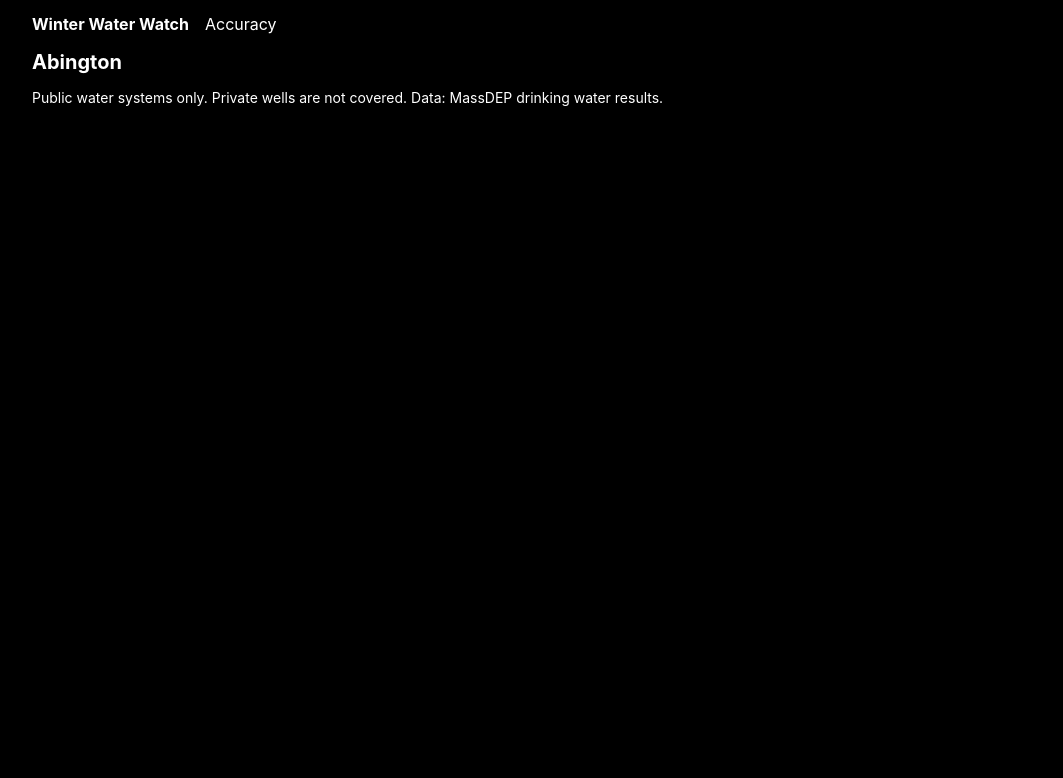
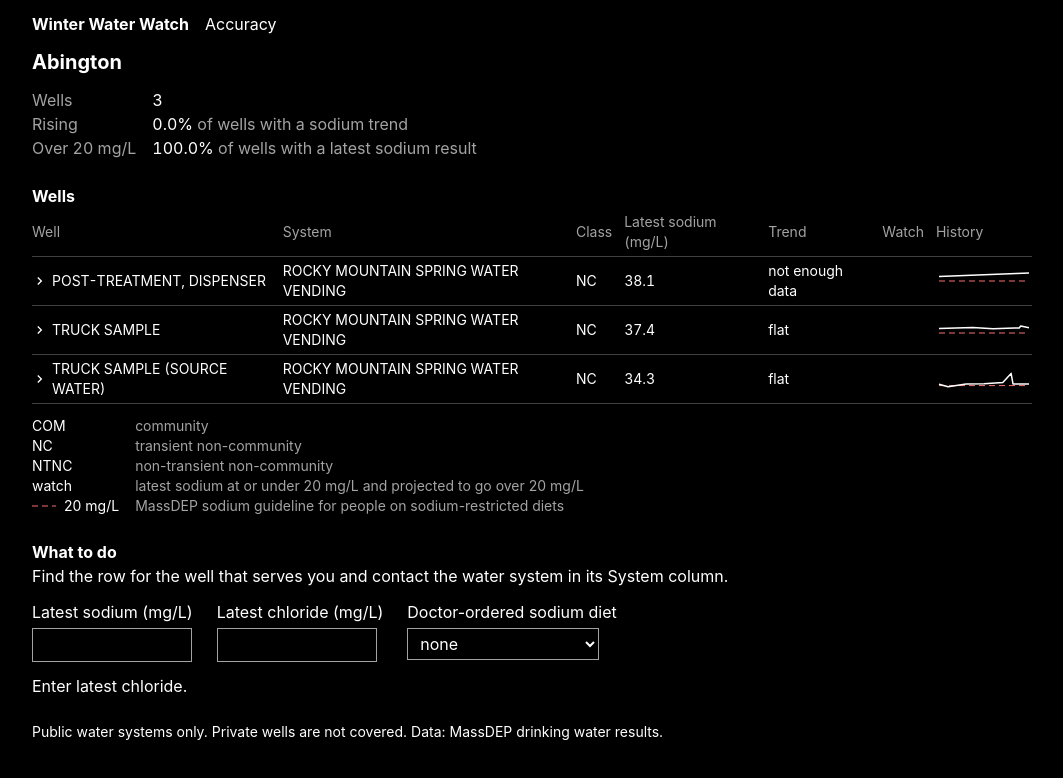
Before and after one commit to mohak34/frostline, a SvelteKit app in the folder site/: page /town/abington in a window 1280 px wide. Shown: the top 778 px of the page, without its empty margins (108-1171 px from the left). Built offline with nearby package versions, Linux system fonts and the light colour scheme.

Commit message:
feat(site): add town page with well table and checker

```diff
--- /dev/null
+++ b/site/src/lib/Checker.svelte
@@ -0,0 +1,57 @@
+<!--
+	MassDOT_Checker, inside the town page's Action_Box. The result is computed in the browser
+	from the three inputs on every change; there is no form, no submit, and no request.
+-->
+<script lang="ts">
+	import { DIETS, evaluate, parseAmount, resultText, type Diet } from '#lib/massdot.js';
+
+	type Amount = ReturnType<typeof parseAmount>;
+
+	const FIELDS = [
+		{ key: 'sodium', id: 'checker-sodium', label: 'Latest sodium (mg/L)' },
+		{ key: 'chloride', id: 'checker-chloride', label: 'Latest chloride (mg/L)' }
+	] as const;
+
+	let amounts: Record<(typeof FIELDS)[number]['key'], Amount> = $state({
+		sodium: null,
+		chloride: null
+	});
+	let diet: Diet = $state('none');
+
+	// An invalid entry counts as empty (Req 12.11).
+	const num = (a: Amount): number | null => (a === 'invalid' ? null : a);
+	const result = $derived(evaluate(num(amounts.sodium), num(amounts.chloride), diet));
+</script>
+
+<div class="flex flex-wrap gap-x-6 gap-y-3">
+	{#each FIELDS as f (f.key)}
+		{@const invalid = amounts[f.key] === 'invalid'}
+		<div class="flex flex-col gap-1">
+			<label for={f.id}>{f.label}</label>
+			<input
+				id={f.id}
+				type="number"
+				step="any"
+				min="0"
+				inputmode="decimal"
+				class="w-40 border border-dim bg-black px-2 py-1 tabular-nums"
+				aria-invalid={invalid ? 'true' : undefined}
+				aria-describedby={invalid ? `${f.id}-error` : undefined}
+				oninput={(e) =>
+					(amounts[f.key] = parseAmount(e.currentTarget.value, e.currentTarget.validity.badInput))}
+			/>
+			{#if invalid}
+				<p id="{f.id}-error" class="text-sm">Enter a number 0 or greater</p>
+			{/if}
+		</div>
+	{/each}
+	<div class="flex flex-col gap-1">
+		<label for="checker-diet">Doctor-ordered sodium diet</label>
+		<select id="checker-diet" class="w-48 border border-dim bg-black px-2 py-1" bind:value={diet}>
+			{#each DIETS as d (d.value)}
+				<option value={d.value}>{d.label}</option>
+			{/each}
+		</select>
+	</div>
+</div>
+<p role="status" class="mt-3">{resultText(result)}</p>
--- /dev/null
+++ b/site/src/lib/WellRow.svelte
@@ -0,0 +1,88 @@
+<!--
+	One Well_Table row plus the detail row that holds its Detail_Chart. Use inside a <tbody>,
+	with index unique per table: it forms the detail row id that aria-controls points at.
+-->
+<script lang="ts">
+	import Chart from '#lib/Chart.svelte';
+	import { STROKE, type Chemical } from '#lib/chart.js';
+	import { mgl, trendLabel } from '#lib/format.js';
+	import type { Series, Well } from '#lib/types.js';
+
+	let { well, index }: { well: Well; index: number } = $props();
+
+	let open = $state(false);
+
+	const detailId = $derived(`well-${index}-chart`);
+	const legend = $derived<{ chemical: Chemical; name: string; series: Series }[]>([
+		{ chemical: 'sodium', name: 'Sodium', series: well.sodium },
+		{ chemical: 'chloride', name: 'Chloride', series: well.chloride }
+	]);
+</script>
+
+<!--
+	The button has no handler: its click, and the click that Enter or Space fires on it,
+	bubbles here once, so every activation toggles exactly once.
+-->
+<!-- svelte-ignore a11y_click_events_have_key_events a11y_no_noninteractive_element_interactions -->
+<tr class="cursor-pointer border-b border-[#404040]" onclick={() => (open = !open)}>
+	<td class="py-1 pr-3">
+		<button
+			type="button"
+			class="flex cursor-pointer items-center gap-1 text-left"
+			aria-expanded={open}
+			aria-controls={detailId}
+		>
+			<svg
+				aria-hidden="true"
+				class={['shrink-0', open && 'rotate-90']}
+				viewBox="0 -960 960 960"
+				width="16"
+				height="16"
+				fill="currentColor"
+			>
+				<path d="M504-480 320-664l56-56 240 240-240 240-56-56 184-184Z" />
+			</svg>
+			{well.name}
+		</button>
+	</td>
+	<td class="py-1 pr-3">{well.system}</td>
+	<td class="py-1 pr-3">{well.class}</td>
+	<td class="py-1 pr-3">{mgl(well.sodium.latest)}</td>
+	<td class="py-1 pr-3">{trendLabel(well.sodium.trend)}</td>
+	<td class="py-1 pr-3">{well.sodium.watch ? 'watch' : ''}</td>
+	<td class="py-1">
+		<Chart variant="spark" series={[{ chemical: 'sodium', samples: well.sodium.samples }]} />
+	</td>
+</tr>
+<tr id={detailId} class="border-b border-[#404040]" hidden={!open}>
+	<td colspan="7" class="py-2">
+		{#if open}
+			<Chart
+				variant="detail"
+				series={legend.map(({ chemical, series }) => ({ chemical, samples: series.samples }))}
+			/>
+			<ul>
+				{#each legend as { chemical, name, series } (chemical)}
+					<li class="flex items-center gap-2">
+						<svg aria-hidden="true" width="24" height="8" viewBox="0 0 24 8">
+							<line
+								x1="0"
+								x2="24"
+								y1="4"
+								y2="4"
+								stroke={STROKE[chemical].color}
+								stroke-dasharray={STROKE[chemical].dash}
+								stroke-width="1.5"
+							/>
+						</svg>
+						{#if series.samples.length > 0}
+							{name} latest {mgl(series.latest)} mg/L, {trendLabel(series.trend)}
+						{:else}
+							{name}: no {chemical} data
+						{/if}
+					</li>
+				{/each}
+			</ul>
+		{/if}
+	</td>
+</tr>
--- a/site/src/routes/town/[slug]/+page.svelte
+++ b/site/src/routes/town/[slug]/+page.svelte
@@ -1,9 +1,20 @@
 <script lang="ts">
-	import { titleCase } from '#lib/format.js';
+	import Checker from '#lib/Checker.svelte';
+	import WellRow from '#lib/WellRow.svelte';
+	import { STROKE } from '#lib/chart.js';
+	import { count, pct, titleCase } from '#lib/format.js';
 	import type { PageProps } from './$types';
 
 	let { data }: PageProps = $props();
-	const name = $derived(titleCase(data.town.name));
+	const town = $derived(data.town);
+	const name = $derived(titleCase(town.name));
+
+	const HEADERS = ['Well', 'System', 'Class', 'Latest sodium (mg/L)', 'Trend', 'Watch', 'History'];
+	const CLASSES = [
+		['COM', 'community'],
+		['NC', 'transient non-community'],
+		['NTNC', 'non-transient non-community']
+	] as const;
 </script>
 
 <svelte:head>
@@ -11,3 +22,62 @@
 </svelte:head>
 
 <h1 class="text-xl font-bold">{name}</h1>
+
+<dl class="grid grid-cols-[auto_1fr] gap-x-4 py-3 tabular-nums">
+	<dt class="text-dim">Wells</dt>
+	<dd>{count(town.wells)}</dd>
+	<dt class="text-dim">Rising</dt>
+	<dd>{pct(town.pct_rising)} <span class="text-dim">of wells with a sodium trend</span></dd>
+	<dt class="text-dim">Over 20 mg/L</dt>
+	<dd>{pct(town.pct_over_20)} <span class="text-dim">of wells with a latest sodium result</span></dd>
+</dl>
+
+<section class="py-3">
+	<h2 class="font-bold">Wells</h2>
+	<div class="overflow-x-auto">
+		<table class="w-full text-sm tabular-nums">
+			<thead>
+				<tr class="border-b border-[#404040]">
+					{#each HEADERS as h (h)}
+						<th scope="col" class="py-1 pr-3 text-left font-normal text-dim">{h}</th>
+					{/each}
+				</tr>
+			</thead>
+			<tbody>
+				{#each data.wells as well, i (well.id)}
+					<WellRow {well} index={i} />
+				{/each}
+			</tbody>
+		</table>
+	</div>
+	<dl class="mt-3 grid grid-cols-[auto_1fr] gap-x-4 text-sm">
+		{#each CLASSES as [code, meaning] (code)}
+			<dt>{code}</dt>
+			<dd class="text-dim">{meaning}</dd>
+		{/each}
+		<dt>watch</dt>
+		<dd class="text-dim">latest sodium at or under 20 mg/L and projected to go over 20 mg/L</dd>
+		<dt class="flex items-center gap-2">
+			<svg aria-hidden="true" width="24" height="8" viewBox="0 0 24 8">
+				<line
+					x1="0"
+					x2="24"
+					y1="4"
+					y2="4"
+					stroke={STROKE.guideline.color}
+					stroke-dasharray={STROKE.guideline.dash}
+				/>
+			</svg>
+			20 mg/L
+		</dt>
+		<dd class="text-dim">MassDEP sodium guideline for people on sodium-restricted diets</dd>
+	</dl>
+</section>
+
+<section class="py-3">
+	<h2 class="font-bold">What to do</h2>
+	<p class="pb-3">
+		Find the row for the well that serves you and contact the water system in its System column.
+	</p>
+	<Checker />
+</section>
```
